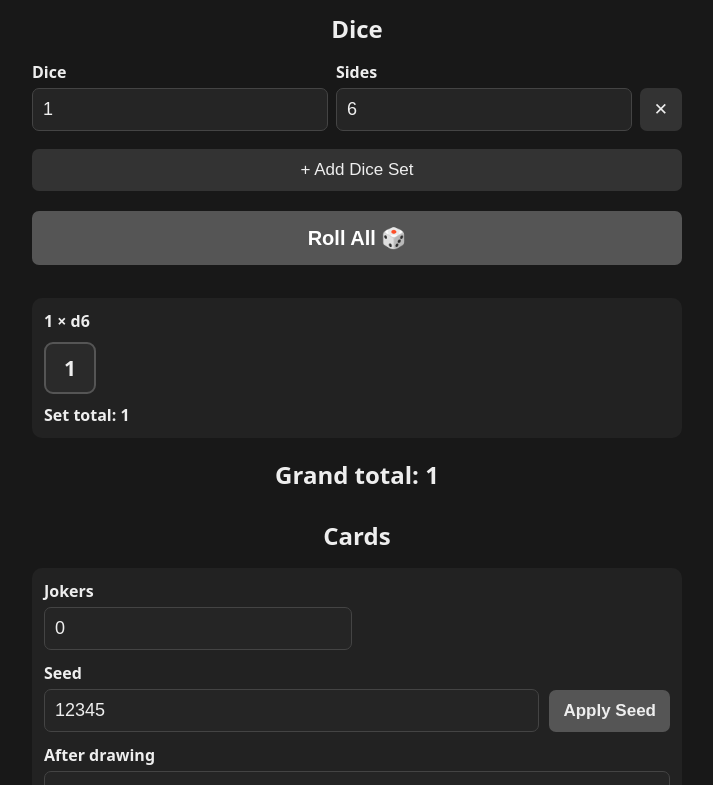
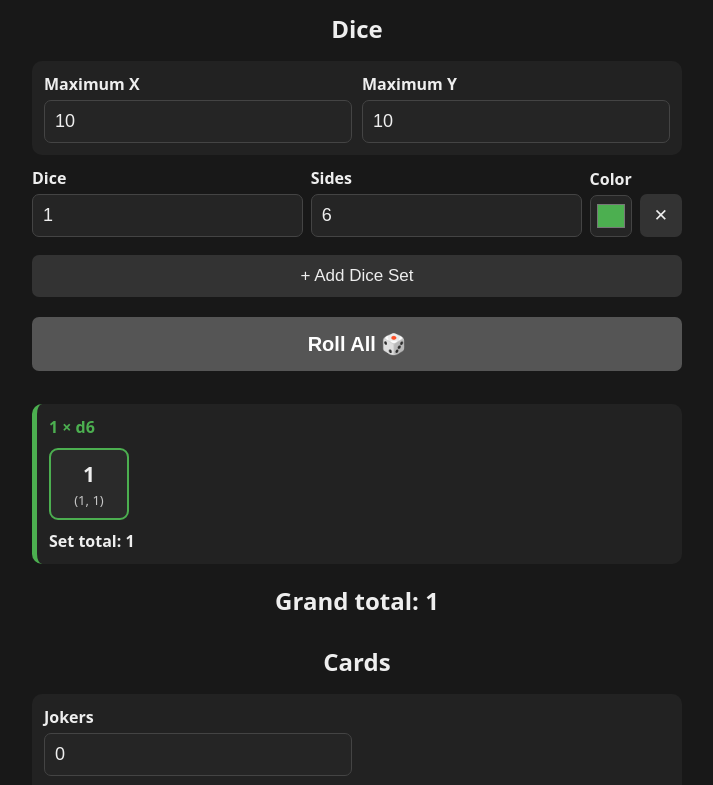
Before and after one commit to natanasov94/natanasov94.github.io, a plain HTML site: page index.html in a window 1280 px wide. Shown: the part 85-870 px from the top of the page, without its empty margins (283-996 px from the left). Drawn offline with Linux system fonts and the light colour scheme.

Commit message:
Add colored jokers, colored dice and dice coordinates

```diff
--- a/index.html
+++ b/index.html
@@ -6,7 +6,6 @@
     <meta charset="UTF-8">
     <meta name="viewport" content="width=device-width, initial-scale=1.0">
     <title>Dice, Cards & Dials</title>
-
 
     <style>
         * {
@@ -94,12 +93,28 @@
            Dice
            ========================= */
 
+        .dice-settings {
+            display: grid;
+            grid-template-columns: 1fr 1fr;
+            gap: 10px;
+            background: #222;
+            border-radius: 10px;
+            padding: 12px;
+            margin-bottom: 12px;
+        }
+
         .dice-set {
             display: grid;
-            grid-template-columns: 1fr 1fr auto;
+            grid-template-columns: 1fr 1fr auto auto;
             gap: 8px;
             align-items: end;
             margin-bottom: 10px;
+        }
+
+        .color-field input {
+            height: 42px;
+            padding: 4px;
+            cursor: pointer;
         }
 
         .results {
@@ -111,6 +126,7 @@
             border-radius: 10px;
             padding: 12px;
             margin-bottom: 12px;
+            border-left: 5px solid;
         }
 
         .result-title {
@@ -125,16 +141,27 @@
         }
 
         .die {
-            width: 52px;
-            height: 52px;
+            width: 80px;
+            min-height: 72px;
             display: flex;
+            flex-direction: column;
             align-items: center;
             justify-content: center;
-            border: 2px solid #555;
+            border: 2px solid;
             border-radius: 9px;
-            font-size: 21px;
             font-weight: bold;
             background: #2a2a2a;
+        }
+
+        .die-value {
+            font-size: 21px;
+        }
+
+        .die-coordinate {
+            font-size: 13px;
+            font-weight: normal;
+            margin-top: 3px;
+            opacity: 0.8;
         }
 
         .set-total,
@@ -331,7 +358,7 @@
 
         .dial {
             display: grid;
-            grid-template-columns: 1fr auto auto auto;
+            grid-template-columns: 1fr auto auto auto auto;
             gap: 8px;
             align-items: center;
             background: #222;
@@ -370,11 +397,11 @@
 
         @media (max-width: 500px) {
             .dial {
-                grid-template-columns: 1fr auto auto;
+                grid-template-columns: 1fr auto auto auto;
             }
 
             .dial-name {
-                grid-column: span 3;
+                grid-column: span 4;
             }
 
             .dial-value {
@@ -383,11 +410,19 @@
         }
 
         @media (max-width: 400px) {
+            .dice-settings {
+                grid-template-columns: 1fr;
+            }
+
             .dice-set {
                 grid-template-columns: 1fr 1fr;
             }
 
             .remove {
+                grid-column: span 2;
+            }
+
+            .color-field {
                 grid-column: span 2;
             }
 
@@ -411,15 +446,13 @@
         }
     </style>
 
-
 </head>
 
 <body>
 
     <div class="container">
 
-
-        <h1>🎲 Dice & Cards</h1>
+        <h1>🎲 Dice, Cards & Dials</h1>
 
         <!-- =========================
              Dice
@@ -427,6 +460,24 @@
 
         <h2>Dice</h2>
 
+        <!-- Coordinate maximums -->
+
+        <div class="dice-settings">
+
+            <div class="field">
+                <label for="maxX">Maximum X</label>
+
+                <input id="maxX" type="number" min="0" value="10">
+            </div>
+
+            <div class="field">
+                <label for="maxY">Maximum Y</label>
+
+                <input id="maxY" type="number" min="0" value="10">
+            </div>
+
+        </div>
+
         <div id="sets"></div>
 
         <button class="add secondary" onclick="addSet()">
@@ -461,8 +512,6 @@
             </div>
 
 
-            <!-- Seed -->
-
             <div class="seed-row">
 
                 <div class="field">
@@ -478,12 +527,11 @@
             </div>
 
 
-            <!-- Draw mode -->
-
             <div class="field">
                 <label for="cardMode">After drawing</label>
 
                 <select id="cardMode">
+
                     <option value="remove">
                         Remove card from deck
                     </option>
@@ -491,11 +539,10 @@
                     <option value="return">
                         Shuffle card back into deck
                     </option>
+
                 </select>
             </div>
 
-
-            <!-- Draw -->
 
             <div class="draw-row" style="margin-top: 12px;">
 
@@ -514,11 +561,8 @@
 
             <div id="deckStatus" class="deck-status"></div>
 
-
             <div id="cardResults" class="card-results"></div>
 
-
-            <!-- Exclusions -->
 
             <div class="exclude-section">
 
@@ -574,8 +618,8 @@
             + Add Dial
         </button>
 
-
-    </div>
+    </div>
+
 
     <script>
 
@@ -585,17 +629,41 @@
 
         let sets = [];
 
-        addSet(1, 6);
-
-
-        function addSet(count = 1, sides = 6) {
+        addSet(1, 6, "#4caf50");
+
+
+        function addSet(
+            count = 1,
+            sides = 6,
+            color = getNextDiceColor()
+        ) {
 
             sets.push({
                 count,
-                sides
+                sides,
+                color
             });
 
             renderSets();
+        }
+
+
+        function getNextDiceColor() {
+
+            const colors = [
+                "#4caf50",
+                "#2196f3",
+                "#f44336",
+                "#ff9800",
+                "#9c27b0",
+                "#00bcd4",
+                "#ffeb3b",
+                "#e91e63"
+            ];
+
+            return colors[
+                sets.length % colors.length
+            ];
         }
 
 
@@ -612,6 +680,11 @@
 
 
         function updateSet(index, property, value) {
+
+            if (property === "color") {
+                sets[index].color = value;
+                return;
+            }
 
             value = Number(value);
 
@@ -678,6 +751,22 @@
                         >
                     </div>
 
+                    <div class="field color-field">
+                        <label>Color</label>
+
+                        <input
+                            type="color"
+                            value="${set.color}"
+                            onchange="
+                                updateSet(
+                                    ${index},
+                                    'color',
+                                    this.value
+                                )
+                            "
+                        >
+                    </div>
+
                     <button
                         class="remove"
                         onclick="removeSet(${index})"
@@ -691,6 +780,34 @@
         }
 
 
+        function getCoordinateMaximum(id) {
+
+            const input =
+                document.getElementById(id);
+
+            let value =
+                Number(input.value);
+
+            if (!Number.isFinite(value)) {
+                value = 0;
+            }
+
+            value = Math.max(0, Math.floor(value));
+
+            input.value = value;
+
+            return value;
+        }
+
+
+        function rollCoordinate(max) {
+
+            return Math.floor(
+                Math.random() * (max + 1)
+            );
+        }
+
+
         function rollAll() {
 
             const resultsContainer =
@@ -700,6 +817,13 @@
 
             let grandTotal = 0;
 
+            const maxX =
+                getCoordinateMaximum("maxX");
+
+            const maxY =
+                getCoordinateMaximum("maxY");
+
+
             sets.forEach(set => {
 
                 const resultSet =
@@ -707,11 +831,17 @@
 
                 resultSet.className = "result-set";
 
+                resultSet.style.borderLeftColor =
+                    set.color;
+
 
                 const title =
                     document.createElement("div");
 
                 title.className = "result-title";
+
+                title.style.color =
+                    set.color;
 
                 title.textContent =
                     `${set.count} × d${set.sides}`;
@@ -739,6 +869,13 @@
                         ) + 1;
 
 
+                    const x =
+                        rollCoordinate(maxX);
+
+                    const y =
+                        rollCoordinate(maxY);
+
+
                     setTotal += result;
                     grandTotal += result;
 
@@ -748,7 +885,31 @@
 
                     die.className = "die";
 
-                    die.textContent = result;
+                    die.style.borderColor =
+                        set.color;
+
+
+                    const value =
+                        document.createElement("div");
+
+                    value.className = "die-value";
+
+                    value.textContent =
+                        result;
+
+
+                    const coordinate =
+                        document.createElement("div");
+
+                    coordinate.className =
+                        "die-coordinate";
+
+                    coordinate.textContent =
+                        `(${x}, ${y})`;
+
+
+                    die.appendChild(value);
+                    die.appendChild(coordinate);
 
                     diceContainer.appendChild(die);
                 }
@@ -841,7 +1002,6 @@
             let state =
                 Number(seed) >>> 0;
 
-
             return function () {
 
                 state += 0x6D2B79F5;
@@ -875,11 +1035,9 @@
                     document.getElementById("seed").value
                 );
 
-
             if (!Number.isFinite(seed)) {
                 seed = 0;
             }
-
 
             return seed >>> 0;
         }
@@ -951,12 +1109,10 @@
 
                 const id = `Joker${j}`;
 
-
                 if (excludedCards.has(id)) {
                     continue;
                 }
 
-
                 newDeck.push({
 
                     id,
@@ -967,7 +1123,7 @@
 
                     suit: "",
 
-                    color: "black",
+                    color: j % 2 === 1 ? "red" : "black",
 
                     text: "🃏"
 
@@ -1015,9 +1171,6 @@
         }
 
 
-        // Normal random shuffle for manually
-        // shuffling the current deck.
-
         function shuffleRandom(array) {
 
             for (
@@ -1053,6 +1206,7 @@
         function resetDeck() {
 
             excludedCards.clear();
+
             deck = createDeck();
 
             deck =
@@ -1061,13 +1215,11 @@
                     getSeed()
                 );
 
-
             drawnCards = [];
 
             document.getElementById(
                 "cardResults"
             ).innerHTML = "";
-
 
             renderCardPicker();
 
@@ -1342,7 +1494,7 @@
 
 
                 button.className =
-                    "joker-option";
+                    `joker-option ${i % 2 === 1 ? "red" : "black"}`;
 
 
                 if (excludedCards.has(id)) {
@@ -1517,6 +1669,7 @@
                 row.innerHTML = `
 
                     <div class="dial-name">
+
                         <input
                             type="text"
                             value="${escapeHtml(dial.name)}"
@@ -1528,6 +1681,7 @@
                                 )
                             "
                         >
+
                     </div>
 
                     <button
@@ -1577,6 +1731,7 @@
                     >
                         ✕
                     </button>
+
                 `;
 
 
```
Lines whose indentation alone changed are shown as unchanged.
